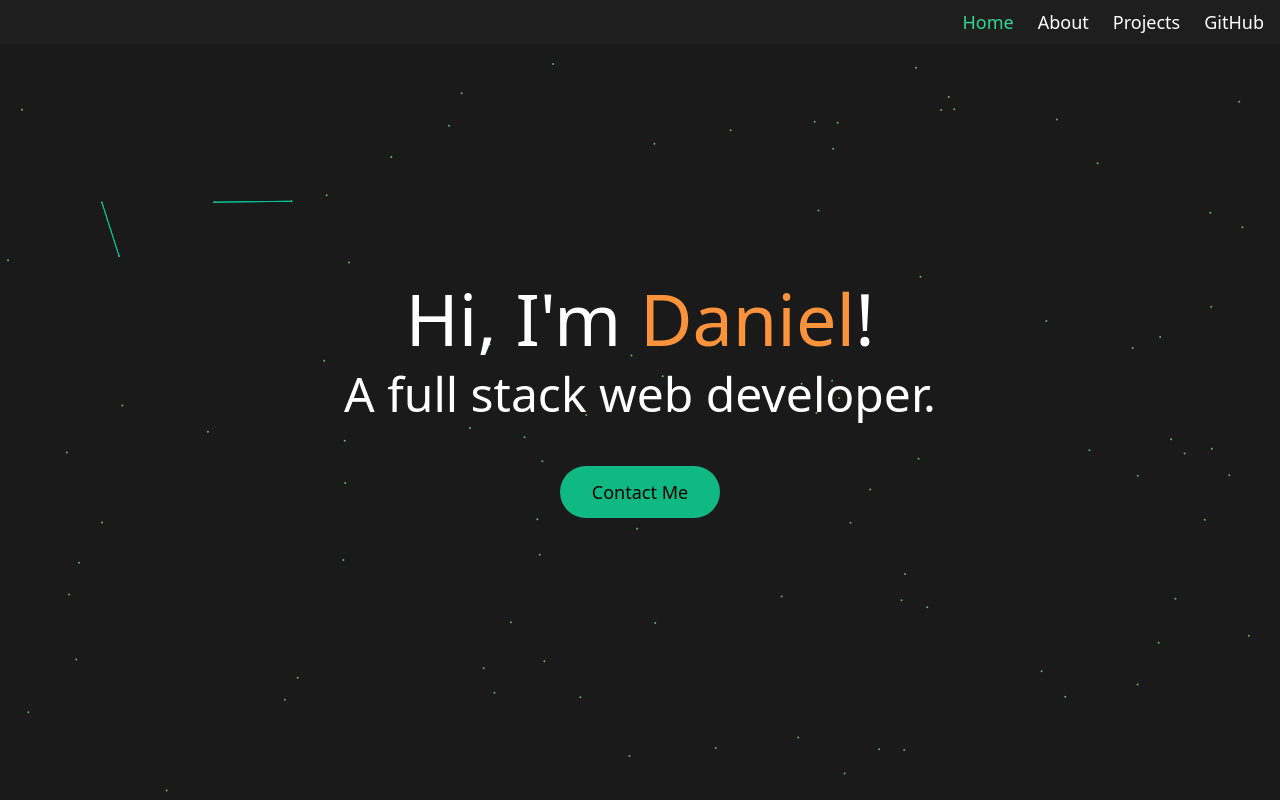
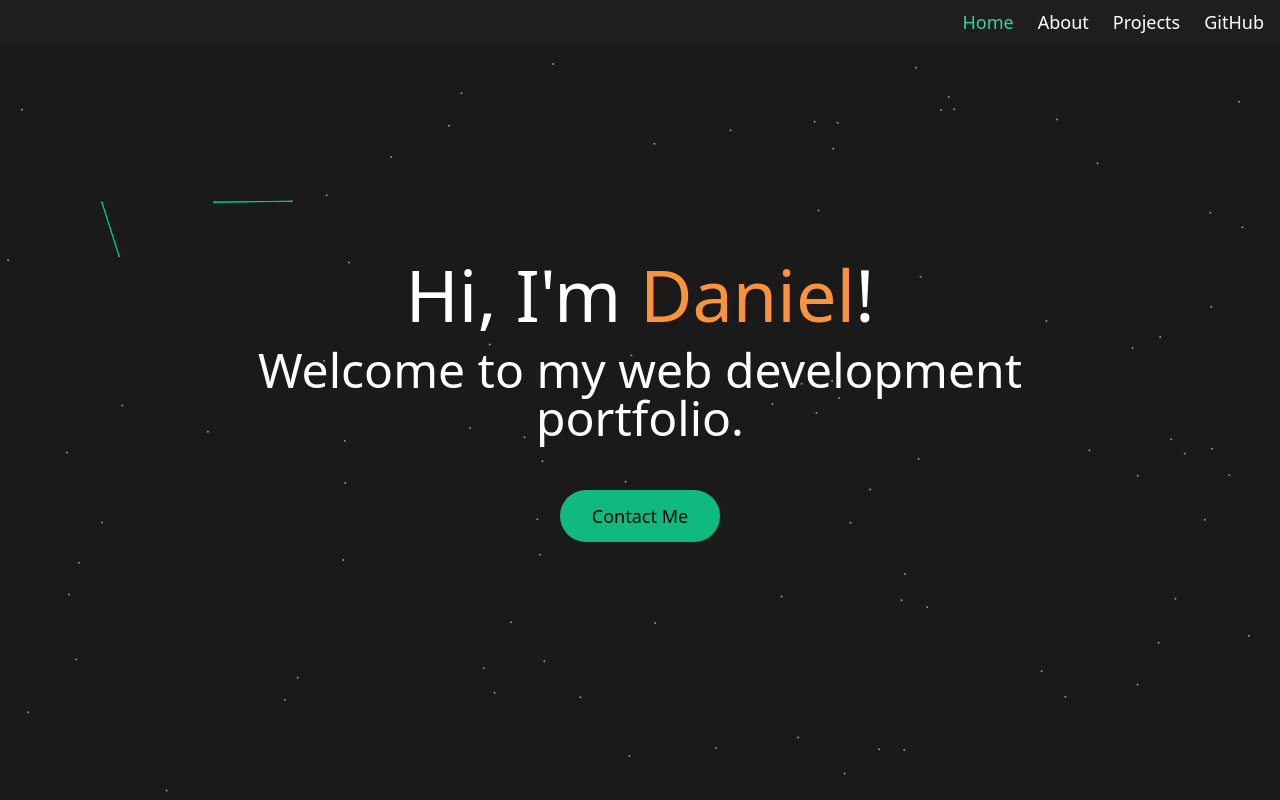
Before and after one commit to GDSampson/Portfolio, a Next.js app: page / in a window 1280 px wide. Built offline with nearby package versions, Linux system fonts and the light colour scheme.

Commit message:
changed welcome message on landing page - plan to introduce typing library for different options

```diff
--- a/src/app/page.tsx
+++ b/src/app/page.tsx
@@ -41,7 +41,7 @@ export default function Home() {
           Hi, I{"'"}m <span className="text-orange-400">Daniel</span>!
         </h1>
         <p className="text-2xl md:text-4xl lg:text-5xl font-light mb-12">
-          A full stack web developer.
+          Welcome to my web development portfolio.
         </p>
         <button
           onClick={() => setShowModal(true)}
```
